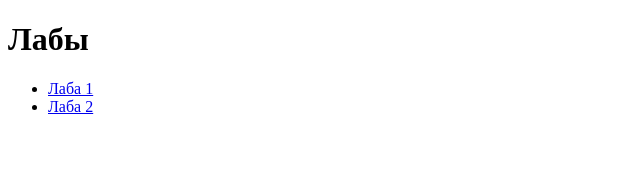
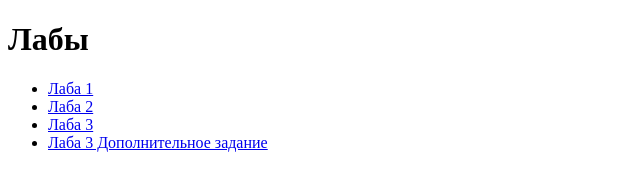
Before and after one commit to apllnrrr/evt, a plain HTML site: page index.html in a window 1280 px wide. Shown: the whole page, without its empty margins (0-640 px from the left). Drawn offline with Linux system fonts and the light colour scheme.

Commit message:
feat: add 3 laba in index.html

```diff
--- a/index.html
+++ b/index.html
@@ -10,6 +10,8 @@
   <ul>
     <li><a href = "laba1/index.html">Лаба 1 </a></li>
     <li><a href = "laba2/6_lab_EVT.html">Лаба 2 </a></li>
+    <li><a href = "laba3/7_lab_EVT.html">Лаба 3 </a></li>
+    <li><a href = "laba3-dop/index.html">Лаба 3 Дополнительное задание</a></li>
   </ul>
  </body>
 </html>
```
